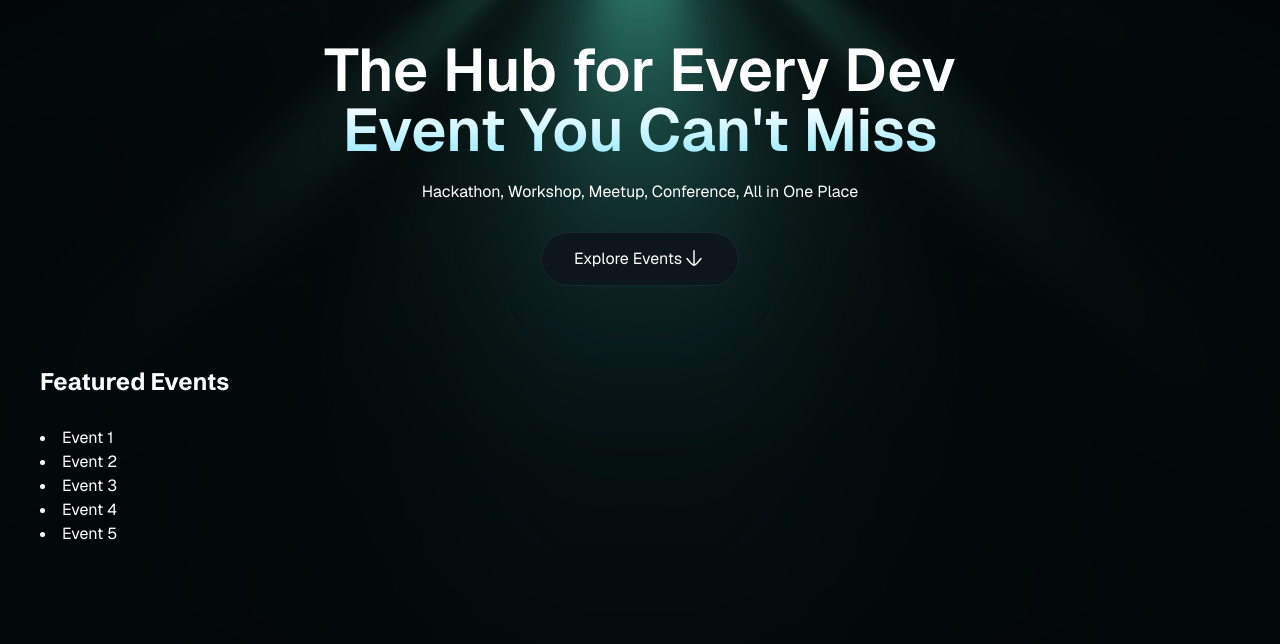
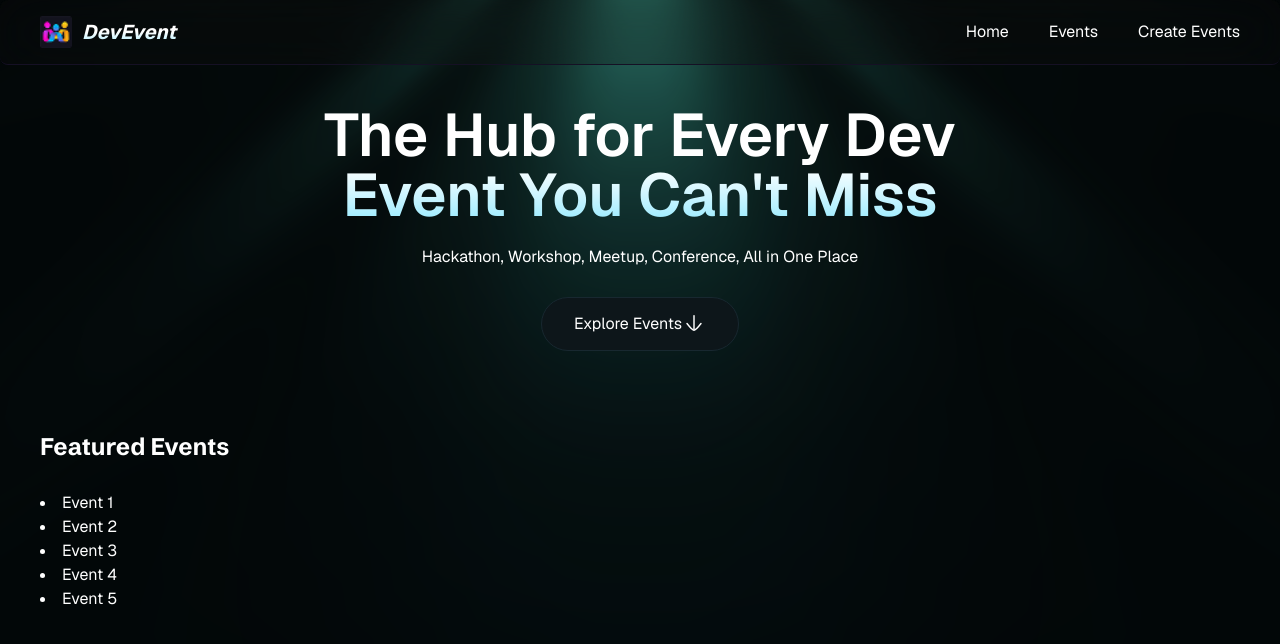
Before and after one commit to Dadir-Dev/dev_events, a Next.js app: page / in a window 1280 px wide. Shown: the top 644 px of the page. Built offline with nearby package versions, Linux system fonts and the light colour scheme; a web font is replaced by a local one.

Commit message:
feat(NavBar): add NavBar component and integrate it into the layout

```diff
--- /dev/null
+++ b/app/components/NavBar.tsx
@@ -0,0 +1,37 @@
+import Image from "next/image";
+import Link from "next/link";
+
+const NavBar = () => {
+  return (
+    <header>
+      <nav className="flex flex-row justify-between mx-auto container sm:px-10 px-5 py-4">
+        <Link href="/" className="flex flex-row items-center gap-2">
+          <Image
+            src="/icons/logo.png"
+            alt="logo"
+            width={32}
+            height={32}
+            className="logo"
+          />
+          <h1 className="text-xl font-bold italic max-sm:hidden px-0.5">
+            DevEvent
+          </h1>
+        </Link>
+
+        <ul className="flex md:gap-5 lg:gap-10 list-none">
+          <li>
+            <Link href="/events">Home</Link>
+          </li>
+          <li>
+            <Link href="/events">Events</Link>
+          </li>
+          <li>
+            <Link href="/about">Create Events</Link>
+          </li>
+        </ul>
+      </nav>
+    </header>
+  );
+};
+
+export default NavBar;
--- a/app/layout.tsx
+++ b/app/layout.tsx
@@ -3,6 +3,7 @@ import { Schibsted_Grotesk, Martian_Mono, Geist } from "next/font/google";
 import "./globals.css";
 import { cn } from "@/lib/utils";
 import LightRays from "./components/LightRays";
+import NavBar from "./components/NavBar";
 
 const geist = Geist({ subsets: ["latin"], variable: "--font-sans" });
 
@@ -39,6 +40,7 @@ export default function RootLayout({
       )}
     >
       <body className="min-h-screen flex flex-col bg-background text-foreground">
+        <NavBar />
         <div className="absolute inset-0 top-0 z-[-1] min-h-screen ">
           <LightRays
             raysOrigin="top-center-offset"
@@ -56,6 +58,7 @@ export default function RootLayout({
             saturation={1}
           />
         </div>
+
         <main>{children}</main>
       </body>
     </html>
```
